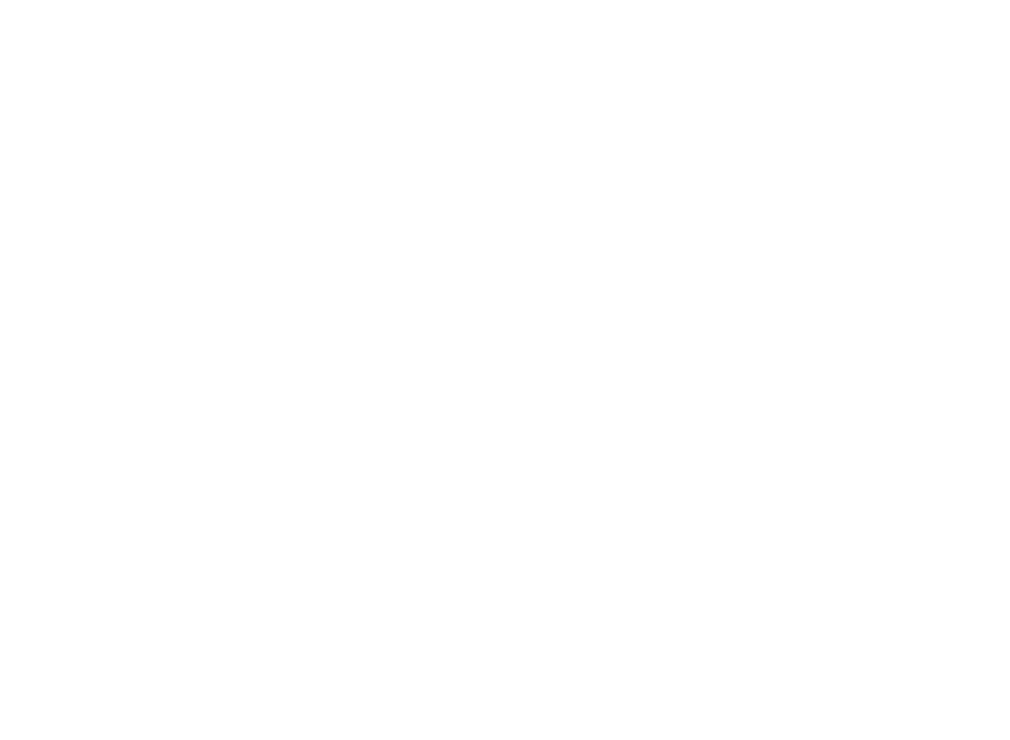
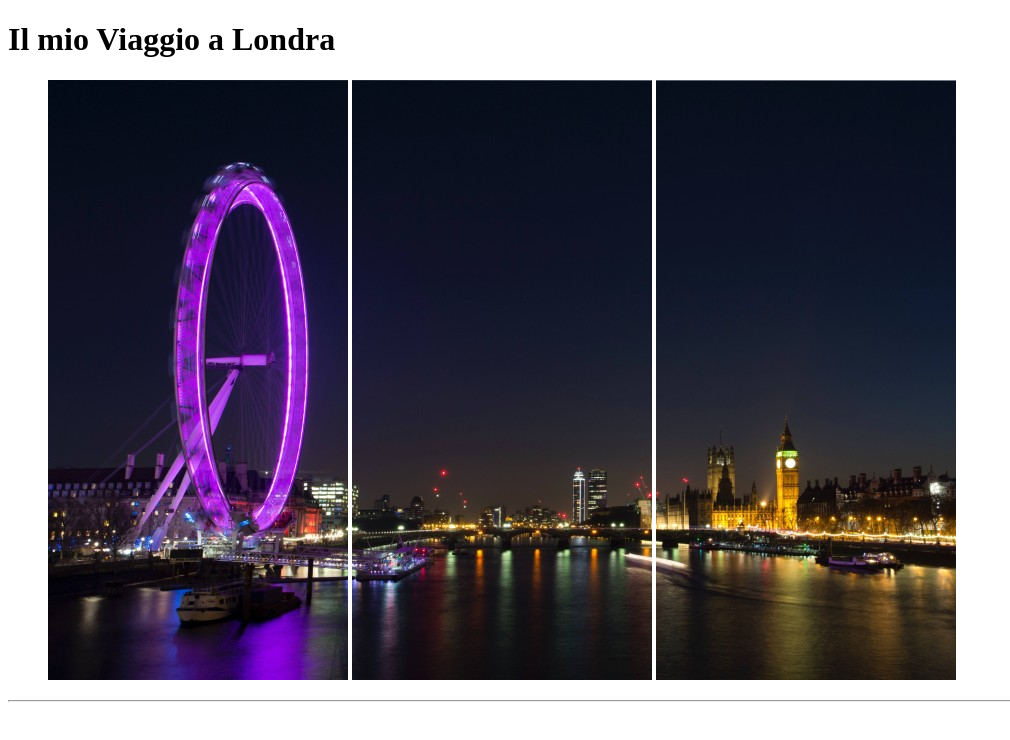
Before and after one commit to FrancescaRomagnoli/html-london-trip, a plain HTML site: page index.html in a window 1280 px wide. Shown: the whole page, without its empty margins (0-1010 px from the left). Drawn offline with Linux system fonts and the light colour scheme.

Commit message:
add header content

```diff
--- a/index.html
+++ b/index.html
@@ -3,9 +3,23 @@
 <head>
     <meta charset="UTF-8">
     <meta name="viewport" content="width=device-width, initial-scale=1.0">
-    <title>Document</title>
+    <title>Viaggio a Londra</title>
 </head>
 <body>
+    <header>
+        <h1>Il mio Viaggio a Londra</h1>
+        <figure>
+            <img src="./img/pexels-bill-emrich-230794-0.jpg" alt="">
+            <img src="./img/pexels-bill-emrich-230794-1.jpg" alt="">
+            <img src="./img/pexels-bill-emrich-230794-2.jpg" alt="">
+        </figure>
+        <hr>
+    </header>
+    <main>
 
+    </main>
+    <footer>
+
+    </footer>
 </body>
 </html>
```
Also changed, not shown: img/pexels-bill-emrich-230794-0.jpg (added), img/pexels-bill-emrich-230794-1.jpg (added), img/pexels-bill-emrich-230794-2.jpg (added).
